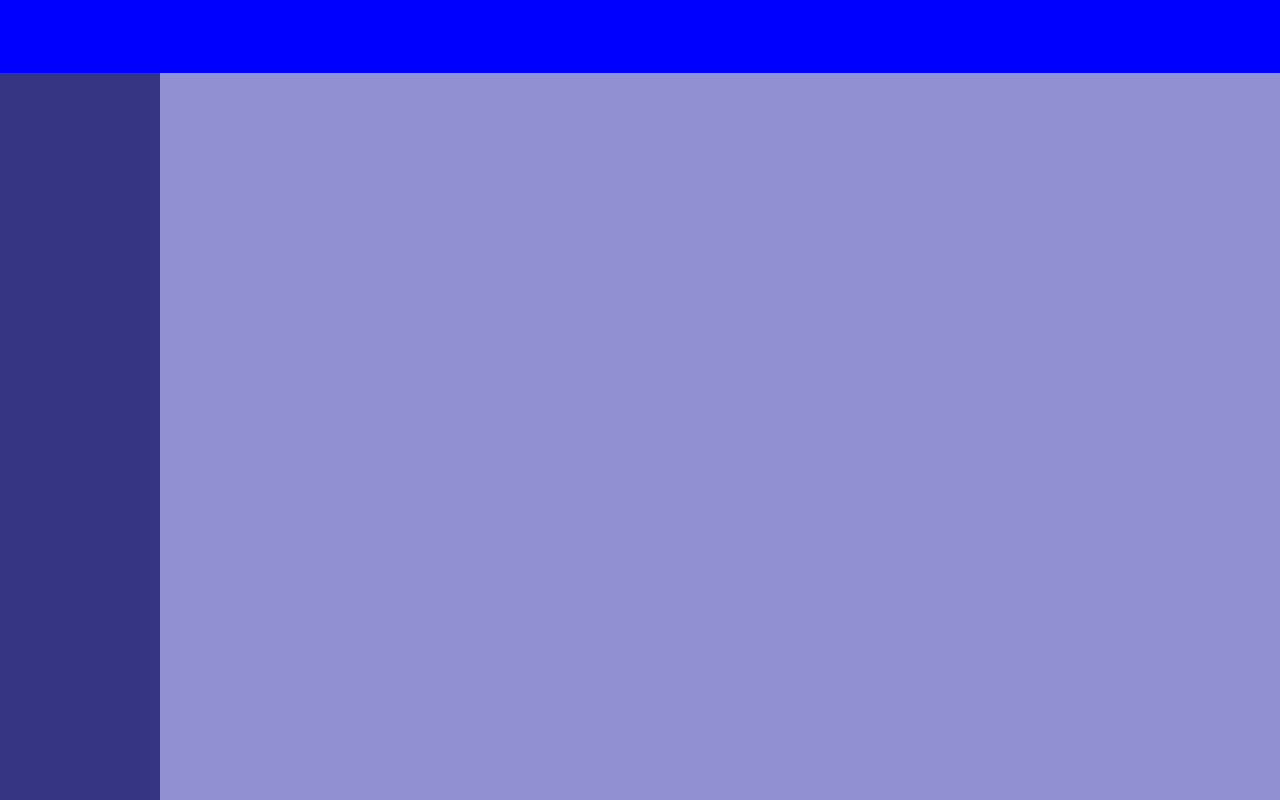
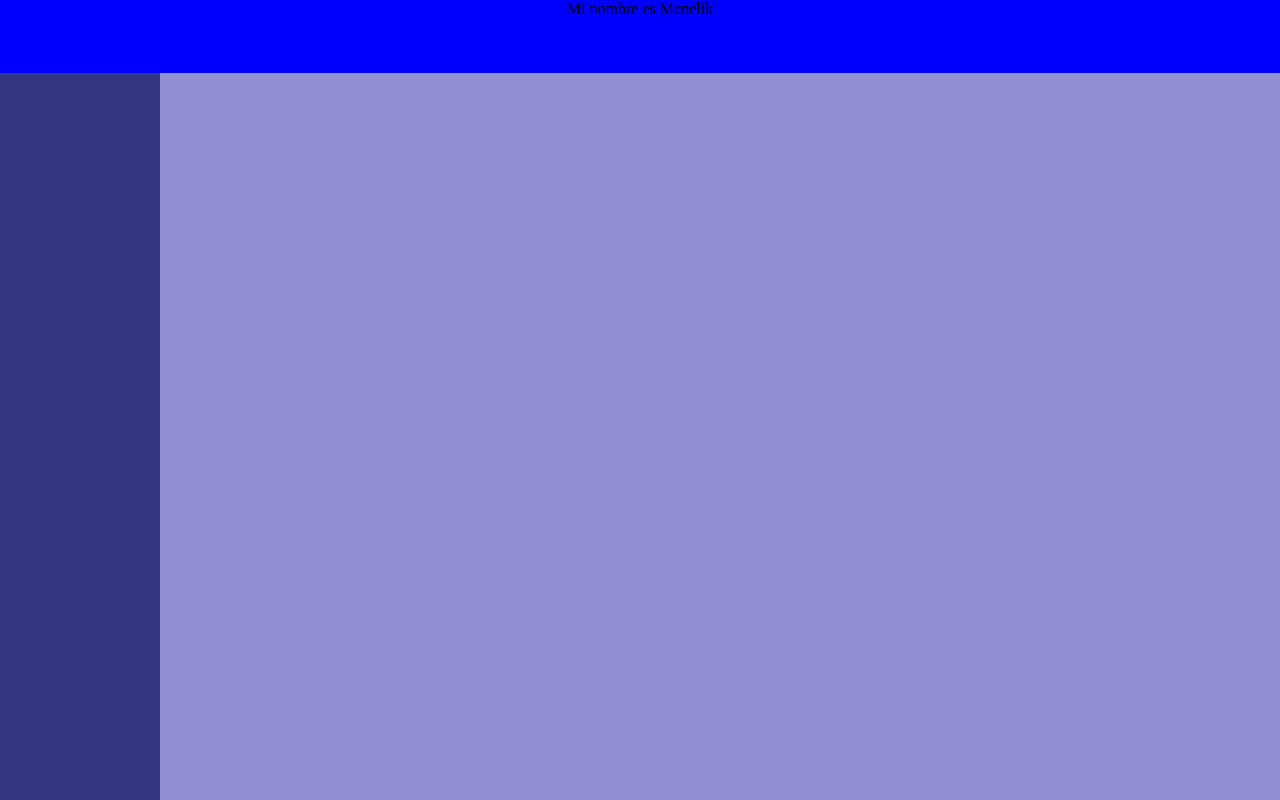
Before and after one commit to Menelik15/g70, a plain HTML site: page index.html in a window 1280 px wide. Drawn offline with Linux system fonts and the light colour scheme.

Commit message:
se agrega el titulo

```diff
--- a/index.html
+++ b/index.html
@@ -8,7 +8,9 @@
 </head>
 <body>
     <div class="content">
-        <div class="elemento"></div>
+        <div class="elemento">
+            <center>Mi nombre es Menelik</center>
+        </div>
         <div class="elemento"></div>
         <div class="elemento"></div>
     </div>
```
